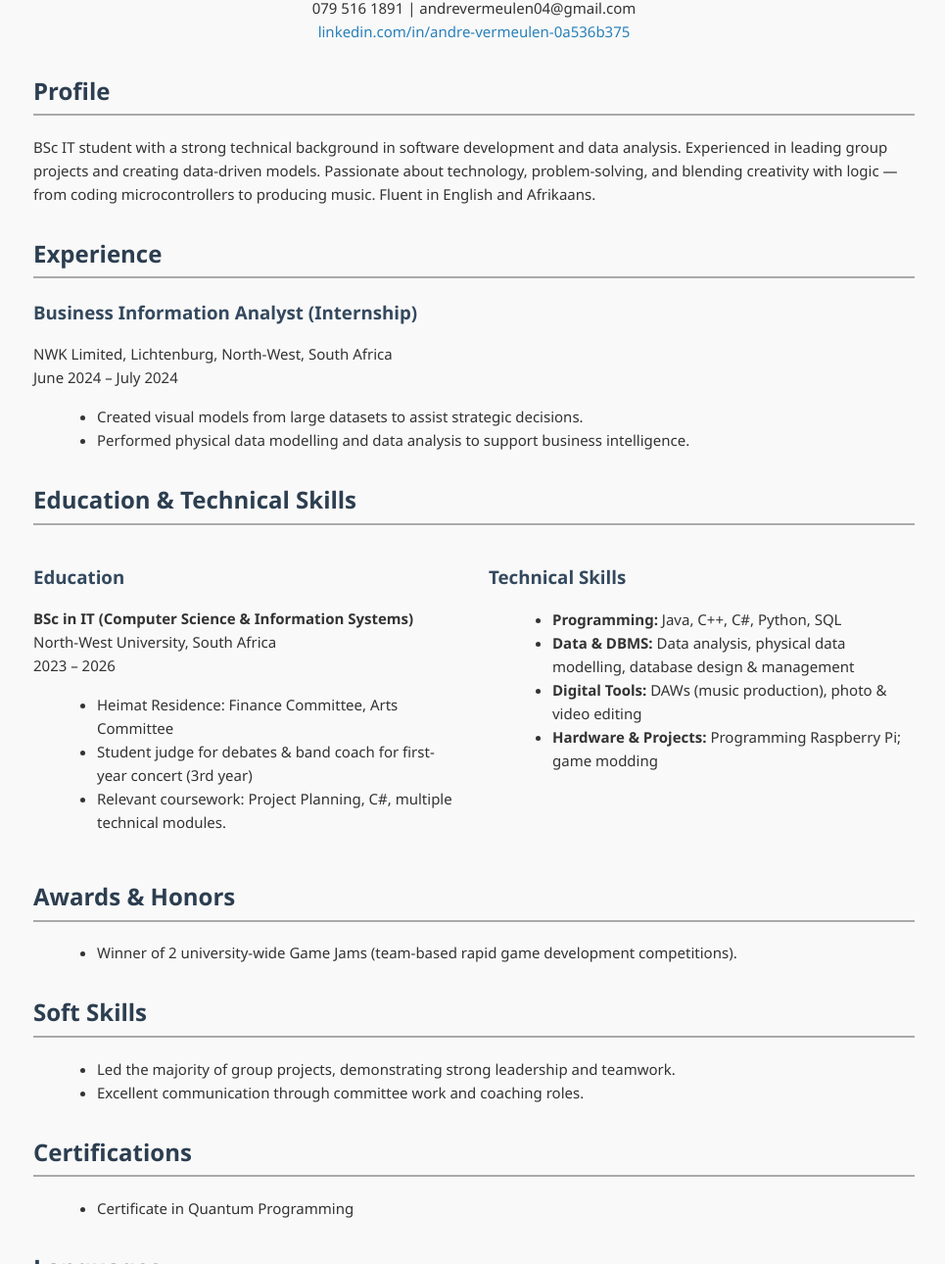
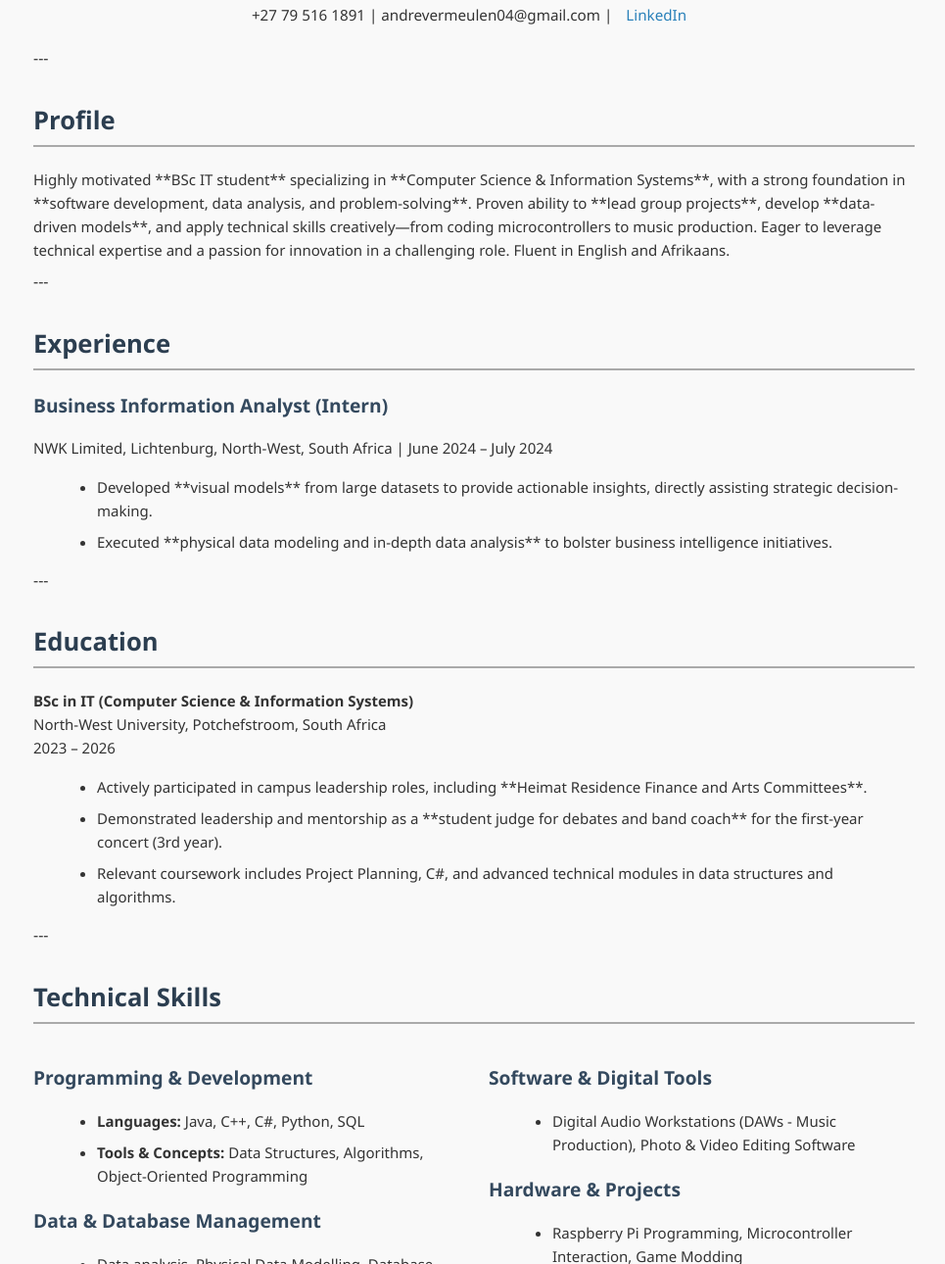
Before and after one commit to andrevermeulen04/Virtual-CV, a plain HTML site: page index.html in a window 1280 px wide. Shown: the part 112-1402 px from the top of the page at 98% size, without its empty margins (156-1121 px from the left). Drawn offline with Linux system fonts and the light colour scheme.

Commit message:
Update index.html

```diff
--- a/index.html
+++ b/index.html
@@ -15,26 +15,38 @@
         }
         h1 {
             text-align: center;
-            font-size: 2em;
+            font-size: 2.2em; /* Slightly larger for emphasis */
             margin-bottom: 5px;
+            color: #2c3e50;
         }
         h2 {
             border-bottom: 2px solid #aaa;
             padding-bottom: 4px;
             margin-top: 30px;
             color: #2c3e50;
+            font-size: 1.6em; /* Adjusted for better hierarchy */
         }
         h3 {
             margin-bottom: 5px;
             color: #34495e;
+            font-size: 1.2em; /* Adjusted for better hierarchy */
         }
         p, li {
             font-size: 15px;
+            margin-bottom: 8px; /* Added some spacing */
         }
         ul {
             list-style-type: disc;
             margin-left: 25px;
             margin-bottom: 15px;
+        }
+        .contact-info {
+            text-align: center;
+            font-size: 0.95em;
+            margin-bottom: 20px;
+        }
+        .contact-info a {
+            margin: 0 10px;
         }
         .two-columns {
             display: flex;
@@ -66,75 +78,87 @@
 <body>
 
 <h1>Andreas Vermeulen</h1>
-<p style="text-align:center;">
-    079 516 1891 | andrevermeulen04@gmail.com<br>
-    <a href="https://www.linkedin.com/in/andre-vermeulen-0a536b375">linkedin.com/in/andre-vermeulen-0a536b375</a>
+<p class="contact-info">
+    +27 79 516 1891 | andrevermeulen04@gmail.com | <a href="https://www.linkedin.com/in/andre-vermeulen-0a536b375" target="_blank">LinkedIn</a>
 </p>
 
+---
+
 <h2>Profile</h2>
-<p>BSc IT student with a strong technical background in software development and data analysis.
-Experienced in leading group projects and creating data-driven models. Passionate about technology,
-problem-solving, and blending creativity with logic — from coding microcontrollers to producing music.
-Fluent in English and Afrikaans.</p>
+<p>
+    Highly motivated **BSc IT student** specializing in **Computer Science & Information Systems**, with a strong foundation in **software development, data analysis, and problem-solving**. Proven ability to **lead group projects**, develop **data-driven models**, and apply technical skills creatively—from coding microcontrollers to music production. Eager to leverage technical expertise and a passion for innovation in a challenging role. Fluent in English and Afrikaans.
+</p>
+
+---
 
 <h2>Experience</h2>
-<h3>Business Information Analyst (Internship)</h3>
-<p>NWK Limited, Lichtenburg, North-West, South Africa<br>
-June 2024 – July 2024</p>
+<h3>Business Information Analyst (Intern)</h3>
+<p>NWK Limited, Lichtenburg, North-West, South Africa | June 2024 – July 2024</p>
 <ul>
-    <li>Created visual models from large datasets to assist strategic decisions.</li>
-    <li>Performed physical data modelling and data analysis to support business intelligence.</li>
+    <li>Developed **visual models** from large datasets to provide actionable insights, directly assisting strategic decision-making.</li>
+    <li>Executed **physical data modeling and in-depth data analysis** to bolster business intelligence initiatives.</li>
 </ul>
 
-<h2>Education & Technical Skills</h2>
+---
+
+<h2>Education</h2>
+<p><strong>BSc in IT (Computer Science & Information Systems)</strong><br>
+North-West University, Potchefstroom, South Africa<br>
+2023 – 2026</p>
+<ul>
+    <li>Actively participated in campus leadership roles, including **Heimat Residence Finance and Arts Committees**.</li>
+    <li>Demonstrated leadership and mentorship as a **student judge for debates and band coach** for the first-year concert (3rd year).</li>
+    <li>Relevant coursework includes Project Planning, C#, and advanced technical modules in data structures and algorithms.</li>
+</ul>
+
+---
+
+<h2>Technical Skills</h2>
 <div class="two-columns">
     <div class="column">
-        <h3>Education</h3>
-        <p><strong>BSc in IT (Computer Science & Information Systems)</strong><br>
-        North-West University, South Africa<br>
-        2023 – 2026</p>
+        <h3>Programming & Development</h3>
         <ul>
-            <li>Heimat Residence: Finance Committee, Arts Committee</li>
-            <li>Student judge for debates & band coach for first-year concert (3rd year)</li>
-            <li>Relevant coursework: Project Planning, C#, multiple technical modules.</li>
+            <li><strong>Languages:</strong> Java, C++, C#, Python, SQL</li>
+            <li><strong>Tools & Concepts:</strong> Data Structures, Algorithms, Object-Oriented Programming</li>
+        </ul>
+        <h3>Data & Database Management</h3>
+        <ul>
+            <li>Data analysis, Physical Data Modelling, Database Design & Management, Business Intelligence</li>
         </ul>
     </div>
     <div class="column">
-        <h3>Technical Skills</h3>
+        <h3>Software & Digital Tools</h3>
         <ul>
-            <li><strong>Programming:</strong> Java, C++, C#, Python, SQL</li>
-            <li><strong>Data & DBMS:</strong> Data analysis, physical data modelling, database design & management</li>
-            <li><strong>Digital Tools:</strong> DAWs (music production), photo & video editing</li>
-            <li><strong>Hardware & Projects:</strong> Programming Raspberry Pi; game modding</li>
+            <li>Digital Audio Workstations (DAWs - Music Production), Photo & Video Editing Software</li>
+        </ul>
+        <h3>Hardware & Projects</h3>
+        <ul>
+            <li>Raspberry Pi Programming, Microcontroller Interaction, Game Modding</li>
         </ul>
     </div>
 </div>
 
-<h2>Awards & Honors</h2>
+---
+
+<h2>Projects & Achievements</h2>
 <ul>
-    <li>Winner of 2 university-wide Game Jams (team-based rapid game development competitions).</li>
+    <li>**Two-time Winner** of university-wide Game Jams, demonstrating rapid prototyping, teamwork, and innovative problem-solving in a competitive environment.</li>
+    <li>Developed various **coding side projects** (e.g., [mention a specific type of project if you have one, e.g., "Python scripts for data automation", "small web applications", etc.]) showcasing independent learning and practical application of skills.</li>
+    <li>Successfully **led the majority of university group projects**, consistently achieving strong outcomes through effective collaboration and strategic planning.</li>
 </ul>
 
-<h2>Soft Skills</h2>
-<ul>
-    <li>Led the majority of group projects, demonstrating strong leadership and teamwork.</li>
-    <li>Excellent communication through committee work and coaching roles.</li>
-</ul>
+---
 
 <h2>Certifications</h2>
 <ul>
     <li>Certificate in Quantum Programming</li>
 </ul>
 
-<h2>Languages</h2>
+---
+
+<h2>Interests</h2>
 <ul>
-    <li>English: Fluent (read & write)</li>
-    <li>Afrikaans: Fluent (read & write)</li>
-</ul>
-
-<h2>Hobbies & Interests</h2>
-<ul>
-    <li>Making & studying music, rock climbing, chess, coding side projects.</li>
+    <li>Passionate about **music creation & theory**, **rock climbing**, and **chess**, enriching problem-solving skills and fostering strategic thinking.</li>
 </ul>
 
 </body>
```
